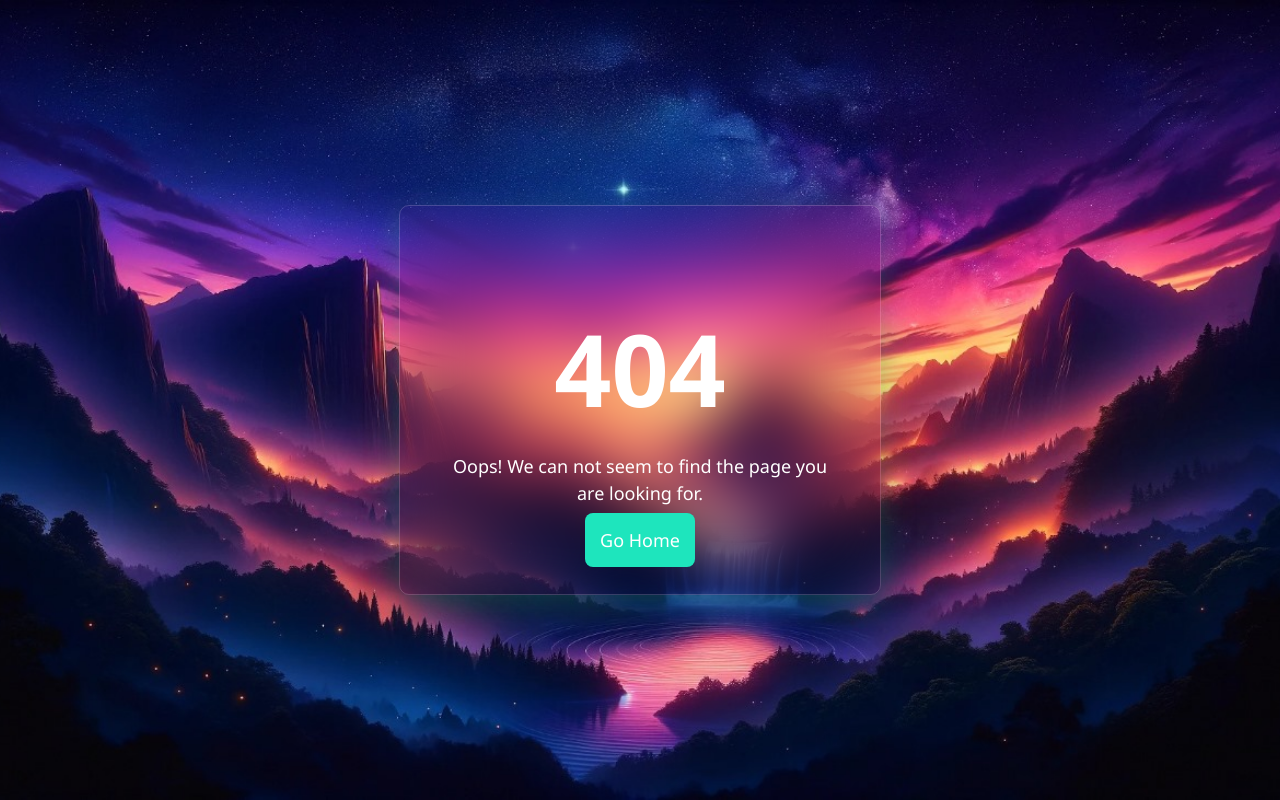
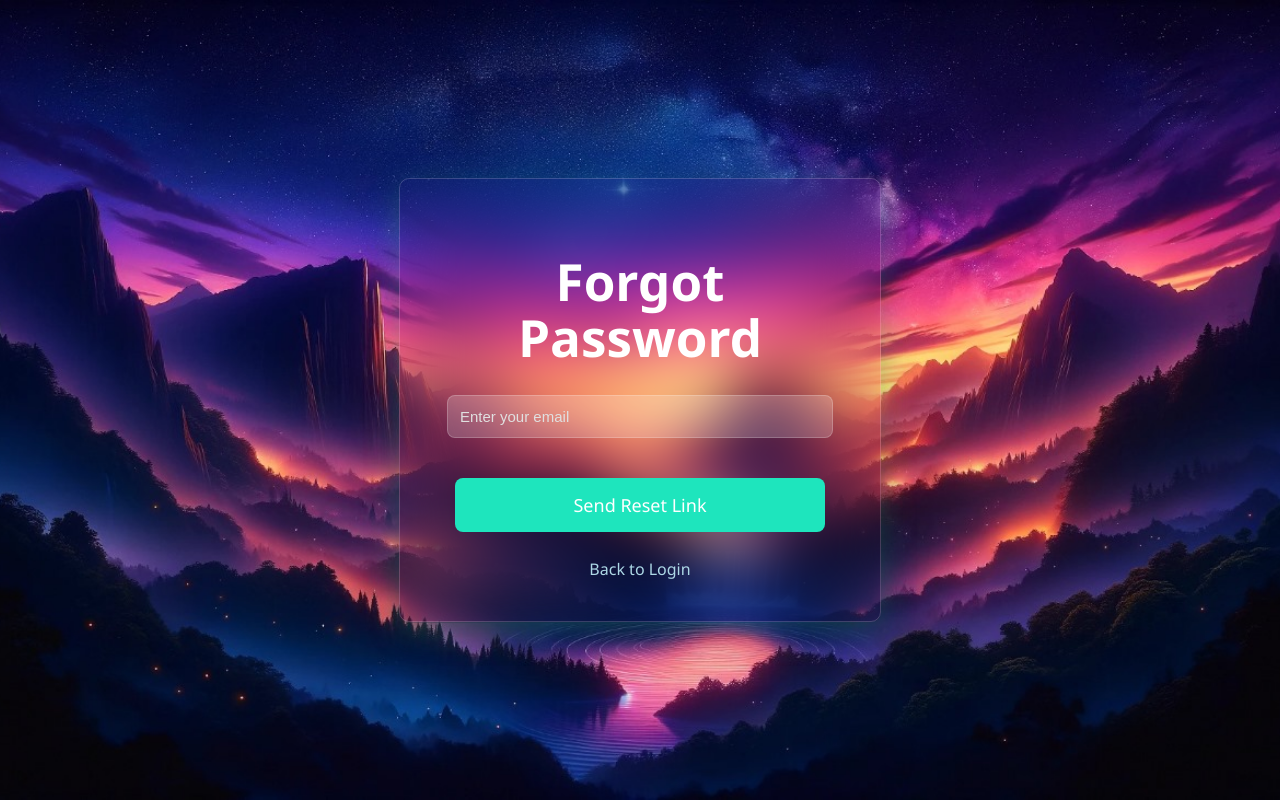
Before and after one commit to Abdullahsaeed10/Frontend-Vr-Bci, a React (Vite) app: page /forgotpassword in a window 1280 px wide. Before the commit this address had no page. Built offline with nearby package versions, Linux system fonts and the light colour scheme.

Commit message:
forgot password page

```diff
--- a/src/App.jsx
+++ b/src/App.jsx
@@ -4,6 +4,7 @@ import Login from '../src/pages/LoginPage/Login';
 import Signup from './pages/SignupPage/SignUp';
 import Verification from '../src/pages/VerificationPage/verification';
 import NotFoundPage from "../src/pages/404Page/404";
+import ForgotPassword from "../src/pages/ForgotPasswordPage/ForgotPassword"
 
 // import React from 'react';
 import { BrowserRouter , Routes, Route } from 'react-router-dom';
@@ -17,9 +18,11 @@ function App() {
 
       <Routes>
         <Route path="/" element={<Login />} />
+        <Route path="/login" element={<Login />} />
         <Route path="/signup" element={<Signup />} />
         <Route path="/verify" element={<Verification />} />
         <Route path="*" element={<NotFoundPage />} />
+        <Route path="/forgotpassword" element={<ForgotPassword/>} />
         {/* Add other routes here */}
       </Routes>
 
--- /dev/null
+++ b/src/pages/ForgotPasswordPage/ForgotPassword.css
@@ -0,0 +1,69 @@
+/* ForgotPasswordPage.css - Specific styles for the Forgot Password component */
+
+/* Container for the forgot password form */
+.forgot-password-container {
+    width: 100%;
+    max-width: 400px; /* Increased width of the login box */
+    padding: 40px; /* Increased padding for a larger box */
+    border-radius: 10px;
+    box-shadow: 0 8px 32px 0 rgba(31, 135, 92, 0.37);
+    backdrop-filter: blur(30px); /* This line is removed to eliminate the blur */
+    border: 1px solid rgba(255, 255, 255, 0.18);
+    position: relative;
+    z-index: 2;
+    color: #fff;
+}
+
+
+
+.forgot-password-title {
+  margin-bottom: 30px;
+}
+
+.forgot-password-input-group {
+  margin-bottom: 20px;
+}
+
+.forgot-password-input {
+  font-size: 18px;
+  padding: 15px;
+  width: 90%;
+  background: rgba(255, 255, 255, 0.25);
+  border: 1px solid rgba(255, 255, 255, 0.4);
+  border-radius: 70px;
+  color: #333;
+}
+
+.forgot-password-input:focus {
+  outline: none;
+  background: rgba(255, 255, 255, 0.35);
+}
+
+.forgot-password-button {
+  padding: 15px;
+  width: calc(100% - 30px);
+  margin-top: 20px;
+  background-color: #1ee5bd;
+  color: white;
+  border: none;
+  border-radius: 8px;
+  cursor: pointer;
+  font-size: 18px;
+}
+
+.forgot-password-button:hover {
+  background-color: #362f5e;
+}
+
+.forgot-password-form-footer {
+  margin-top: 25px;
+}
+
+.forgot-password-form-footer a {
+  color: #ADD8E6;
+  text-decoration: none;
+}
+
+.forgot-password-form-footer a:hover {
+  text-decoration: underline;
+}
--- /dev/null
+++ b/src/pages/ForgotPasswordPage/ForgotPassword.jsx
@@ -0,0 +1,39 @@
+import { useState } from "react";
+import { Link } from "react-router-dom";
+import "./ForgotPassword.css"; // Make sure to create a ForgotPasswordPage.css file in the same directory
+
+const ForgotPassword = () => {
+  const [email, setEmail] = useState("");
+
+  const handleSubmit = (e) => {
+    e.preventDefault();
+    // Here, handle the submission (e.g., sending an email for password reset)
+    console.log(email); // For demonstration purposes
+  };
+
+  return (
+    <div className="forgot-password-container">
+      <form onSubmit={handleSubmit} className="forgot-password-form">
+        <h1 className="forgot-password-title">Forgot Password</h1>
+        <div className="forgot-password-input-group">
+          <input
+            type="email"
+            className="forgot-password-input"
+            placeholder="Enter your email"
+            value={email}
+            onChange={(e) => setEmail(e.target.value)}
+            required
+          />
+        </div>
+        <button type="submit" className="forgot-password-button">
+          Send Reset Link
+        </button>
+        <div className="forgot-password-form-footer">
+          <Link to="/login">Back to Login</Link>
+        </div>
+      </form>
+    </div>
+  );
+};
+
+export default ForgotPassword;
--- a/src/pages/LoginPage/Login.css
+++ b/src/pages/LoginPage/Login.css
@@ -4,7 +4,7 @@
 
 /* Container for the login form with blur effect */
 .login-container {
-  width: 100%;
+     width: 100%;
     max-width: 400px; /* Increased width of the login box */
     padding: 40px; /* Increased padding for a larger box */
     border-radius: 10px;
```
